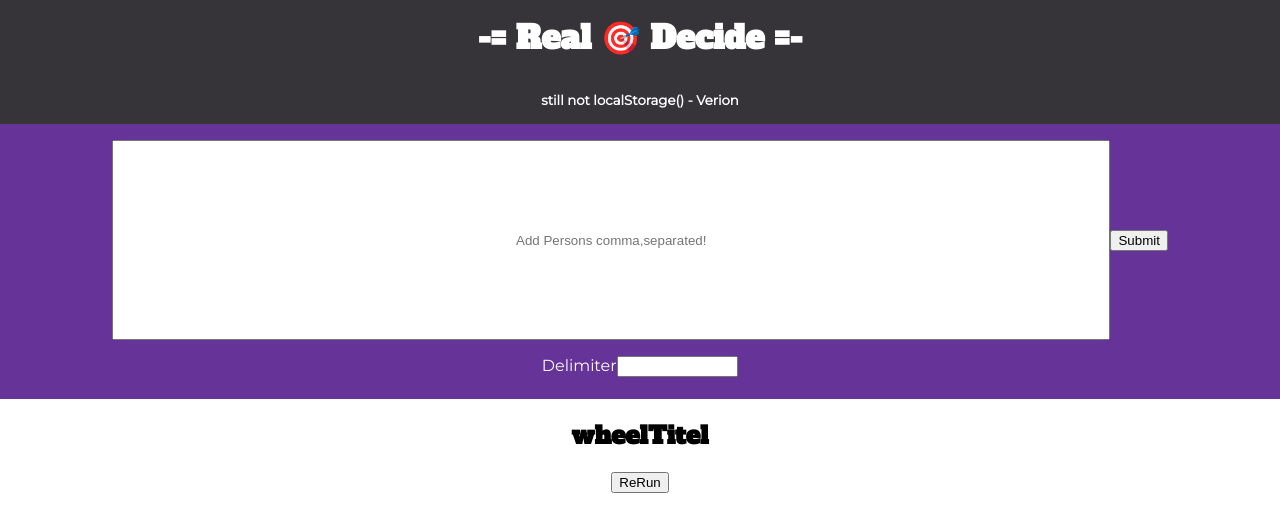
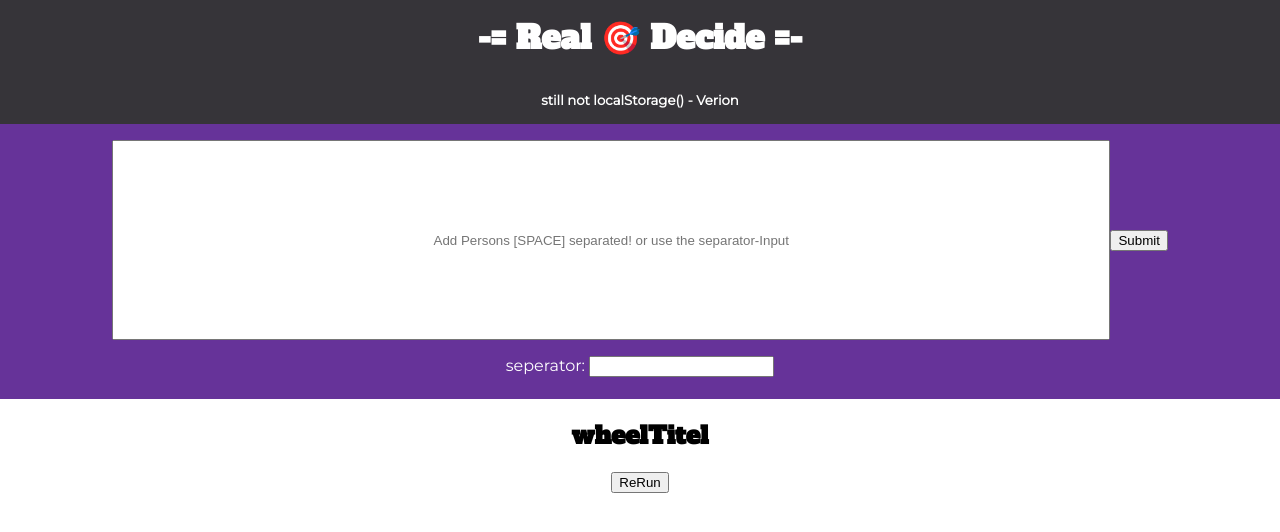
Before and after one commit to ToDoruss/tudu, a React (Create React App) app: page / in a window 1280 px wide. Shown: the top 532 px of the page. Built offline with nearby package versions, Linux system fonts and the light colour scheme.

Commit message:
Change naming of delimiter to seperator

```diff
--- a/src/components/Form.js
+++ b/src/components/Form.js
@@ -3,7 +3,7 @@ import { useState } from "react";
 
 export default function Form({ setValues, setAlreadyChoosen }) {
   const [inputValue, setInputValue] = useState("");
-  const [delimiter, setDelimiter] = useState(" ");
+  const [separator, setSeparator] = useState(" ");
 
   function inputValueToArray(inputText, delimiter) {
     return inputText.split(`${delimiter}`);
@@ -15,25 +15,25 @@ export default function Form({ setValues, setAlreadyChoosen }) {
       onSubmit={(event) => {
         event.preventDefault();
         console.log("submitted");
-        console.log("delimiter", delimiter);
+        console.log("delimiter", separator);
         setAlreadyChoosen([]);
-        setValues(inputValueToArray(inputValue, delimiter));
+        setValues(inputValueToArray(inputValue, separator));
       }}
     >
       <input
         value={inputValue}
         onChange={(event) => setInputValue(event.target.value)}
         type="text"
-        placeholder="Add Persons comma,separated!"
+        placeholder="Add Persons [SPACE] separated! or use the separator-Input"
         className="persons__input"
       />
       <input type="submit" value="Submit" />
       <div className="form__extras">
-        <label htmlFor="persons__inputDelimiter">Delimiter</label>
+        <label htmlFor="persons__inputSeperator">seperator: </label>
         <input
-          placeholder={delimiter}
-          onChange={(event) => setDelimiter(event.target.value)}
-          id="persons__inputDelimiter"
+          placeholder={separator}
+          onChange={(event) => setSeparator(event.target.value)}
+          id="persons__inputSeperator"
           type="text"
         />
       </div>
```
